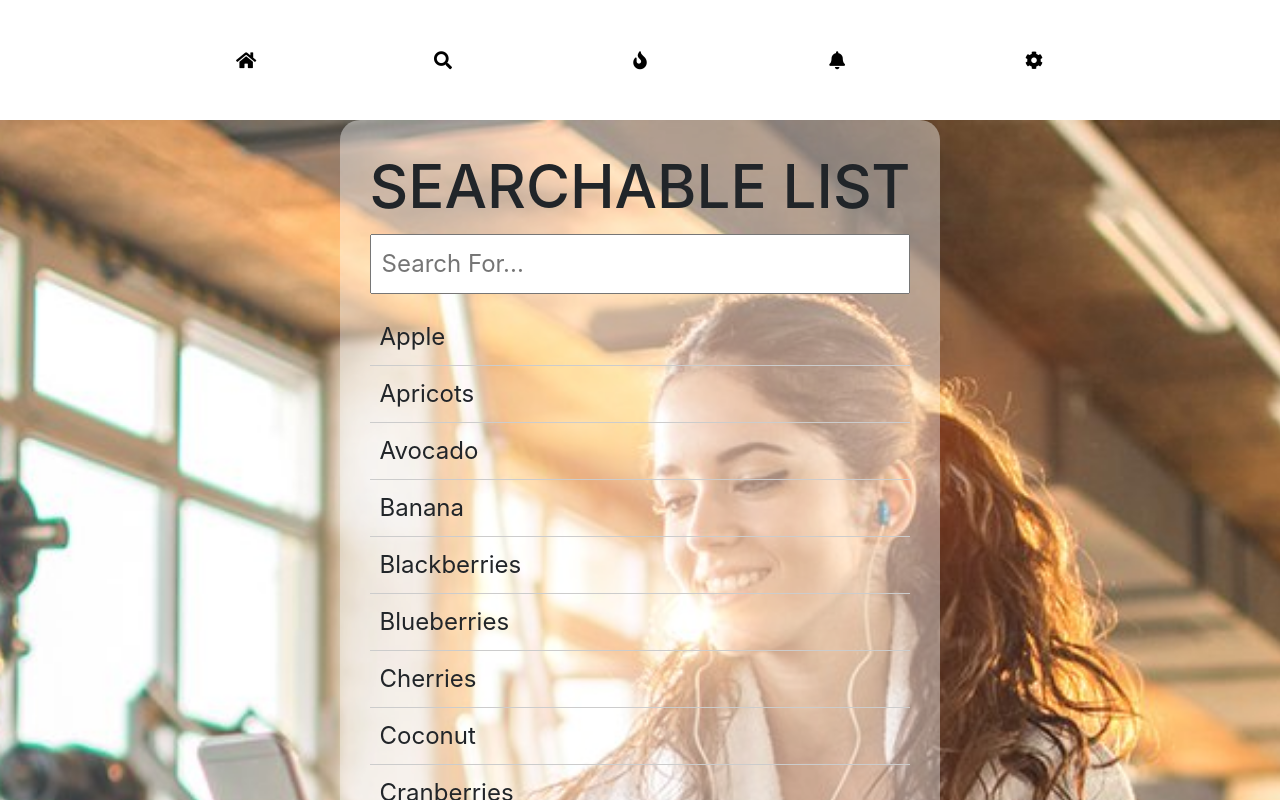
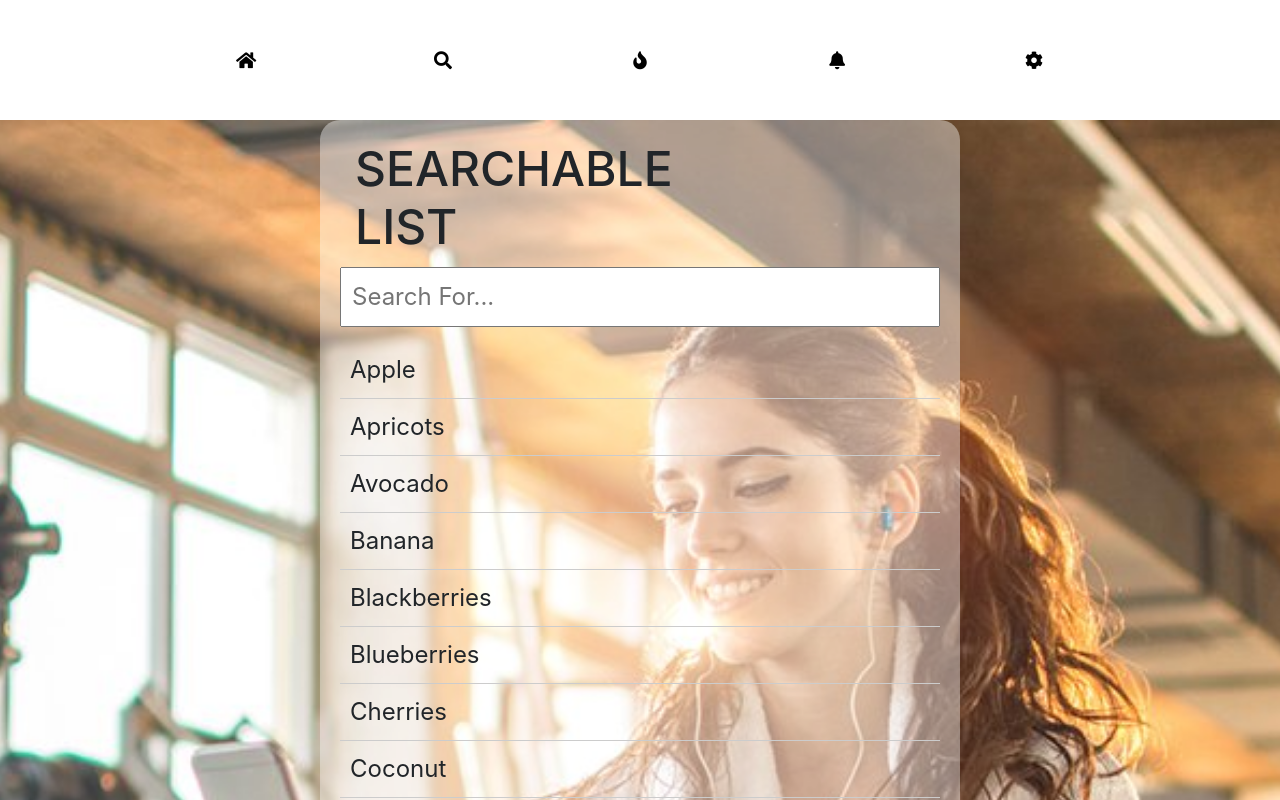
Before and after one commit to vaivodeieva/project-261121, a React (Create React App) app: page /search in a window 1280 px wide. Shown: the top 800 px of the page. Built offline with nearby package versions, Linux system fonts and the light colour scheme; a web font is replaced by a local one.

Commit message:
update search

```diff
--- a/src/Assets/Css/Search.css
+++ b/src/Assets/Css/Search.css
@@ -42,10 +42,11 @@
 
 /* WIDGET */
 .widget-wrap {
-  min-width: 500px;
-  padding: 30px;
+  min-width: 300px;
+  padding: 20px;
   border-radius: 20px;
   background: rgba(255, 255, 255, 0.4);
+
 }
 
 /* FOOTER */
--- a/src/Views/Search.js
+++ b/src/Views/Search.js
@@ -25,8 +25,8 @@ function Search() {
 
     return (
         <div className='search-container'>
-            <div className="widget-wrap">
-                <h1>SEARCHABLE LIST</h1>
+            <div className="widget-wrap col-lg-6 md-4">
+                <h2 className='col-sm-2'>SEARCHABLE LIST</h2>
 
                 <input type="text" id="the-filter" placeholder="Search For..." autocomplete="off" />
 
```
